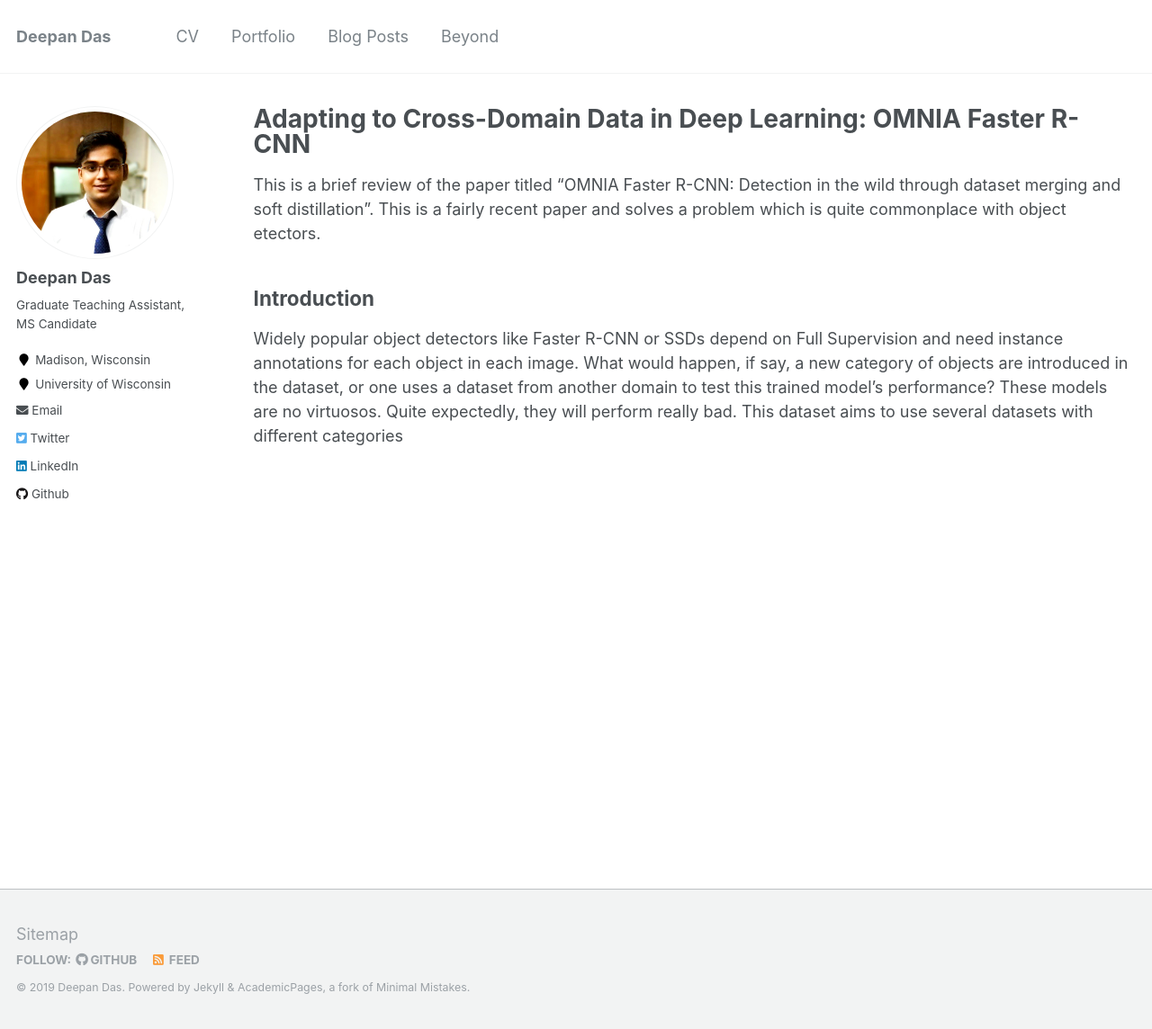
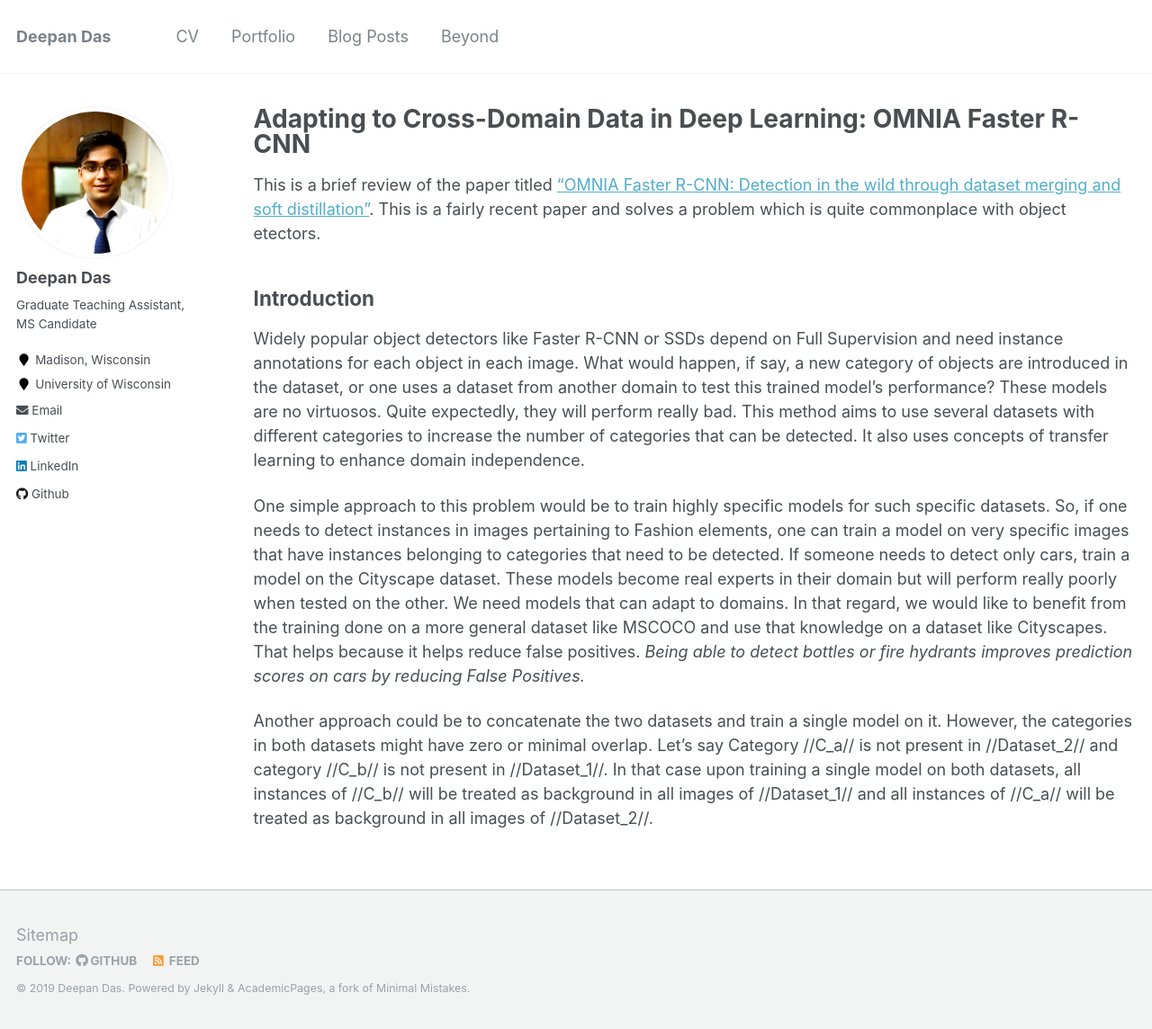
Before and after one commit to deepandas11/deepandas11.github.io, a Jekyll site: the page built from _posts/2019-07-12-OMNIA-FasterRCNN.md, in a window 1280 px wide and 1144 px high. Shown: the whole window at 90% size. Built offline with Jekyll 4.4.1, drawn with Linux system fonts in a browser that asks for light colours.

Commit message:
Intro
Signed-off-by: Deepan Das <deepandas11@gmail.com>

```diff
--- a/_posts/2019-07-12-OMNIA-FasterRCNN.md
+++ b/_posts/2019-07-12-OMNIA-FasterRCNN.md
@@ -4,8 +4,12 @@ title:  "Adapting to Cross-Domain Data in Deep Learning: OMNIA Faster R-CNN"
 categories: deep-learning, computer-vision, detection
 ---
 
-This is a brief review of the paper titled "OMNIA Faster R-CNN: Detection in the wild through dataset merging and soft distillation". This is a fairly recent paper and solves a problem which is quite commonplace with object etectors.
+This is a brief review of the paper titled ["OMNIA Faster R-CNN: Detection in the wild through dataset merging and soft distillation"](https://arxiv.org/abs/1812.02611). This is a fairly recent paper and solves a problem which is quite commonplace with object etectors.
 
 
 ## Introduction
-Widely popular object detectors like Faster R-CNN or SSDs depend on Full Supervision and need instance annotations for each object in each image. What would happen, if say, a new category of objects are introduced in the dataset, or one uses a dataset from another domain to test this trained model's performance? These models are no virtuosos. Quite expectedly, they will perform really bad. This dataset aims to use several datasets with different categories
+Widely popular object detectors like Faster R-CNN or SSDs depend on Full Supervision and need instance annotations for each object in each image. What would happen, if say, a new category of objects are introduced in the dataset, or one uses a dataset from another domain to test this trained model's performance? These models are no virtuosos. Quite expectedly, they will perform really bad. This method aims to use several datasets with different categories to increase the number of categories that can be detected. It also uses concepts of transfer learning to enhance domain independence.
+
+One simple approach to this problem would be to train highly specific models for such specific datasets. So, if one needs to detect instances in images pertaining to Fashion elements, one can train a model on very specific images that have instances belonging to categories that need to be detected. If someone needs to detect only cars, train a model on the Cityscape dataset. These models become real experts in their domain but will perform really poorly when tested on the other. We need models that can adapt to domains. In that regard, we would like to benefit from the training done on a more general dataset like MSCOCO and use that knowledge on a dataset like Cityscapes. That helps because it helps reduce false positives. *Being able to detect bottles or fire hydrants improves prediction scores on cars by reducing False Positives.*
+
+Another approach could be to concatenate the two datasets and train a single model on it. However, the categories in both datasets might have zero or minimal overlap. Let's say Category //C_a// is not present in //Dataset_2// and category //C_b// is not present in //Dataset_1//. In that case upon training a single model on both datasets, all instances of //C_b// will be treated as background in all images of //Dataset_1// and all instances of //C_a// will be treated as background in all images of //Dataset_2//.
```
